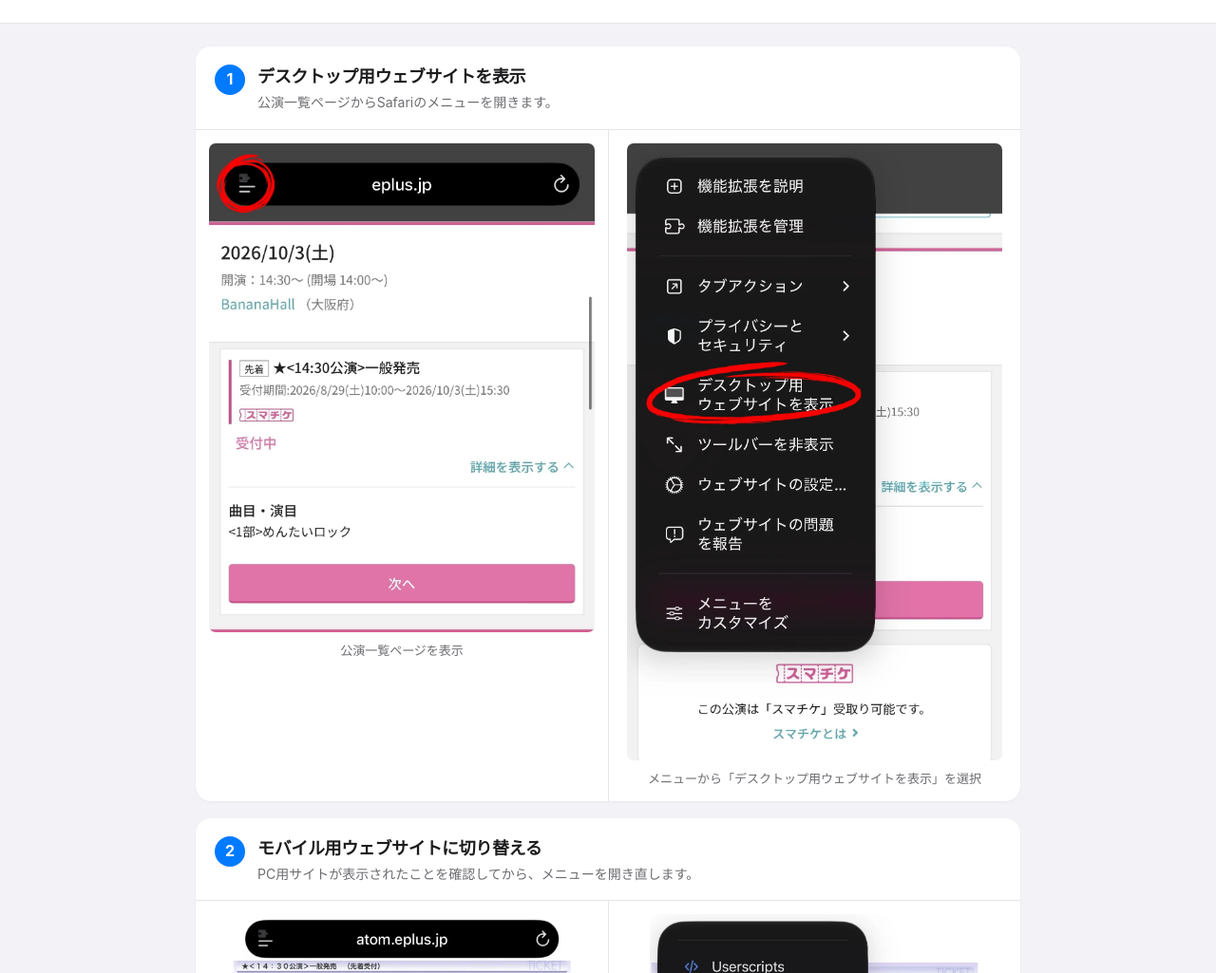
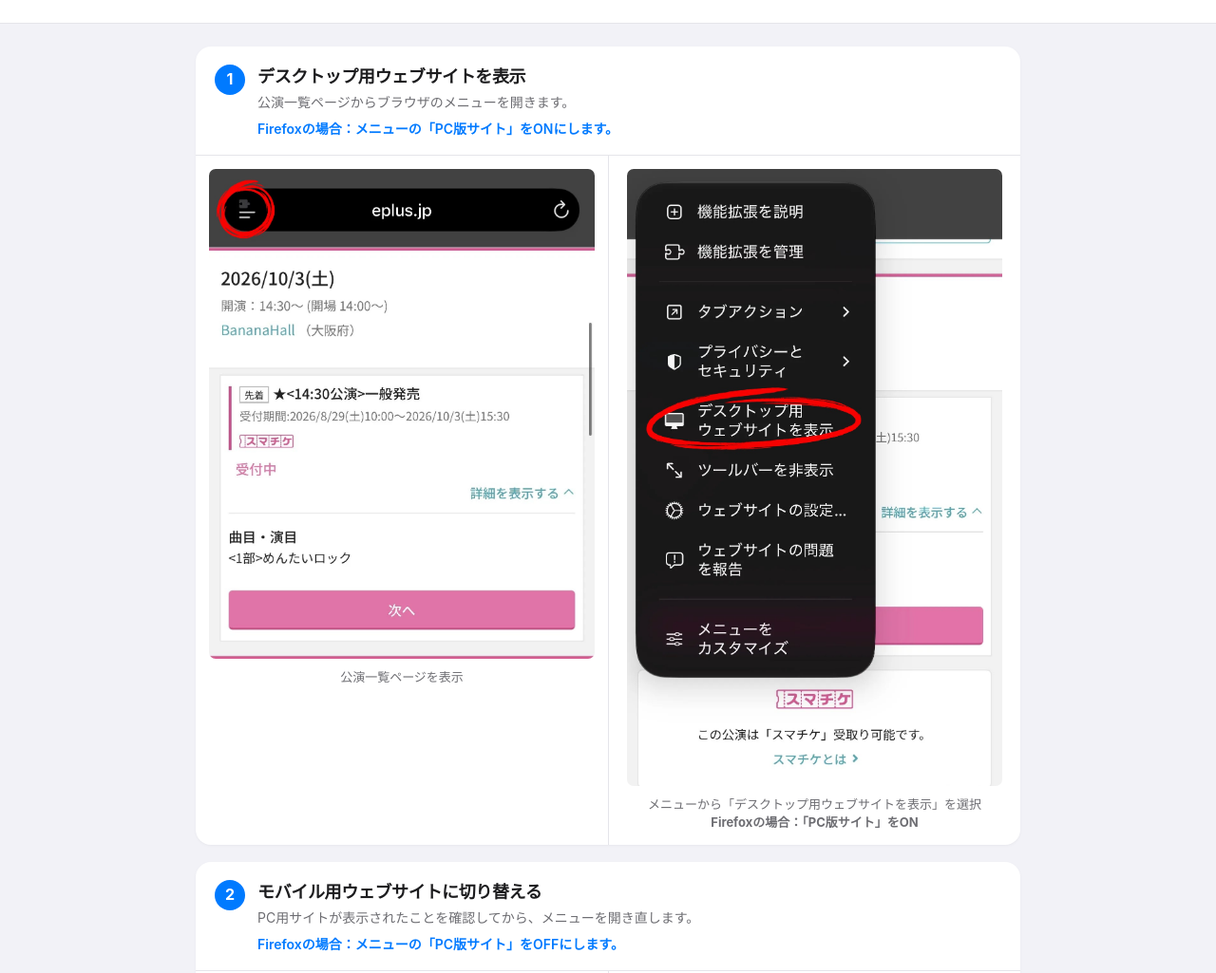
Before and after one commit to ticketpage/userscripts-guide, a plain HTML site: page sumatike/index.html in a window 1280 px wide. Shown: the part 147-1172 px from the top of the page at 95% size. Drawn offline with Linux system fonts and the light colour scheme.

Commit message:
Add files via upload

```diff
--- a/sumatike/index.html
+++ b/sumatike/index.html
@@ -19,7 +19,7 @@ main{max-width:900px;margin:0 auto;padding:24px 16px 48px}
 .step-heading{display:flex;gap:13px;align-items:flex-start;padding:19px 20px 16px}
 .number{display:grid;place-items:center;flex:0 0 32px;height:32px;border-radius:50%;background:var(--blue);color:white;font-size:16px;font-weight:700}
 h2{font-size:18px;line-height:1.35;letter-spacing:-.02em;margin:1px 0 4px;font-weight:700}
-.step-heading p{margin:0;color:var(--secondary);font-size:14px}
+.step-heading p{margin:0;color:var(--secondary);font-size:14px}.step-heading p.browser-note{margin-top:5px;color:var(--blue);font-weight:600}
 .screens{display:grid;grid-template-columns:repeat(2,minmax(0,1fr));border-top:1px solid var(--separator)}
 figure{margin:0;min-width:0;padding:14px;display:flex;flex-direction:column;align-items:center;gap:10px}
 figure+figure{border-left:1px solid var(--separator)}
@@ -50,17 +50,17 @@ footer{text-align:center;color:#8e8e93;font-size:12px;padding-top:19px}
 </div></header>
 <main>
 <section class="step">
-  <div class="step-heading"><span class="number">1</span><div><h2>デスクトップ用ウェブサイトを表示</h2><p>公演一覧ページからSafariのメニューを開きます。</p></div></div>
+  <div class="step-heading"><span class="number">1</span><div><h2>デスクトップ用ウェブサイトを表示</h2><p>公演一覧ページからブラウザのメニューを開きます。</p><p class="browser-note">Firefoxの場合：メニューの「PC版サイト」をONにします。</p></div></div>
   <div class="screens">
     <figure><img src="images/step1-list.jpeg" alt="atom.eplus.jpの公演一覧ページ"><figcaption>公演一覧ページを表示</figcaption></figure>
-    <figure><img src="images/step1-desktop-menu.jpeg" alt="メニューでデスクトップ用ウェブサイトを表示を選択"><figcaption>メニューから「デスクトップ用ウェブサイトを表示」を選択</figcaption></figure>
+    <figure><img src="images/step1-desktop-menu.jpeg" alt="メニューでデスクトップ用ウェブサイトを表示を選択"><figcaption>メニューから「デスクトップ用ウェブサイトを表示」を選択<br><strong>Firefoxの場合：「PC版サイト」をON</strong></figcaption></figure>
   </div>
 </section>
 <section class="step">
-  <div class="step-heading"><span class="number">2</span><div><h2>モバイル用ウェブサイトに切り替える</h2><p>PC用サイトが表示されたことを確認してから、メニューを開き直します。</p></div></div>
+  <div class="step-heading"><span class="number">2</span><div><h2>モバイル用ウェブサイトに切り替える</h2><p>PC用サイトが表示されたことを確認してから、メニューを開き直します。</p><p class="browser-note">Firefoxの場合：メニューの「PC版サイト」をOFFにします。</p></div></div>
   <div class="screens">
     <figure><img src="images/step2-desktop-page.jpeg" alt="PC用表示になった公演ページ"><figcaption>PC用サイトが表示された状態</figcaption></figure>
-    <figure><img src="images/step2-mobile-menu.jpeg" alt="モバイル用ウェブサイトを表示するメニュー"><figcaption>「モバイル用ウェブサイトを表示」を選択</figcaption></figure>
+    <figure><img src="images/step2-mobile-menu.jpeg" alt="モバイル用ウェブサイトを表示するメニュー"><figcaption>「モバイル用ウェブサイトを表示」を選択<br><strong>Firefoxの場合：「PC版サイト」をOFF</strong></figcaption></figure>
   </div>
 </section>
 <section class="step">
```
